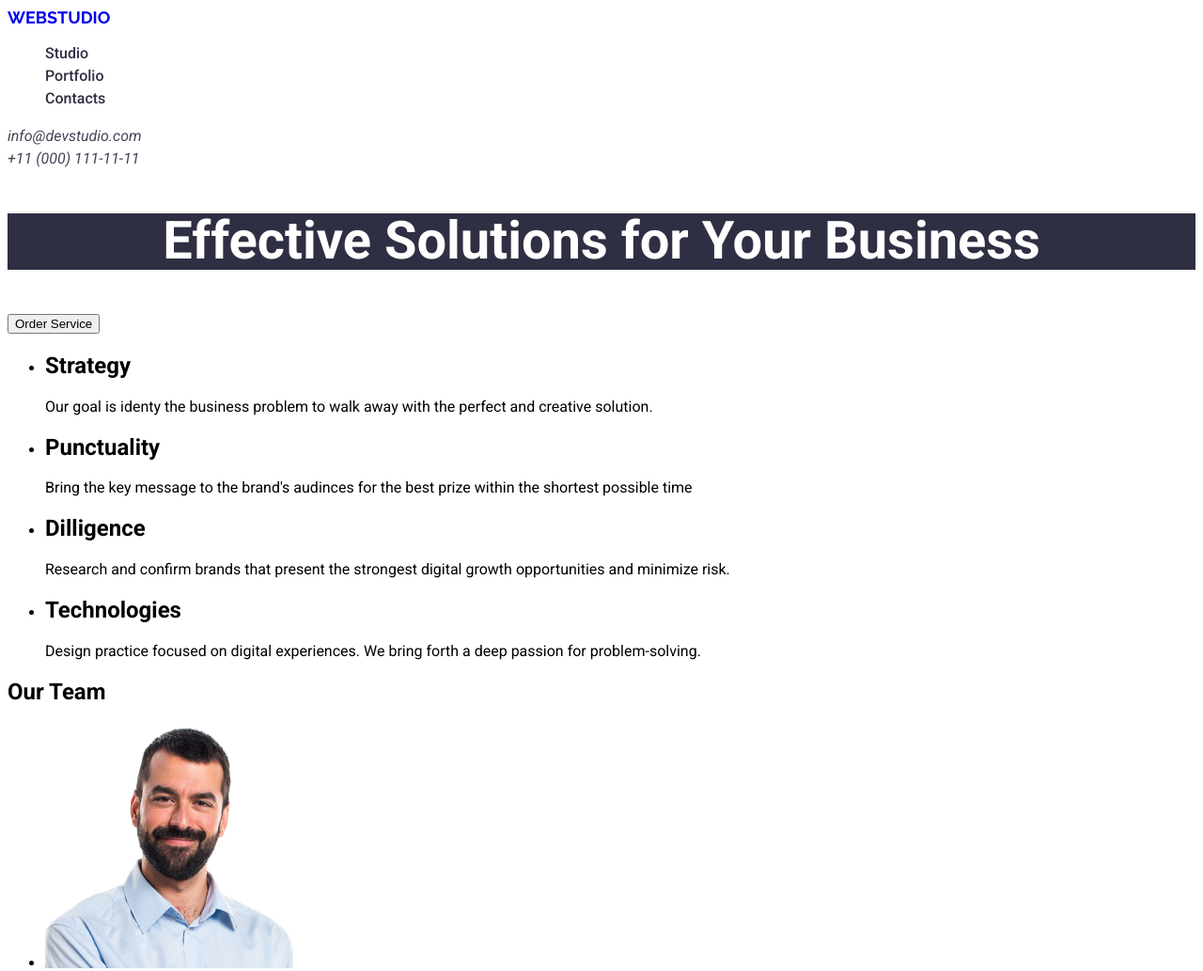
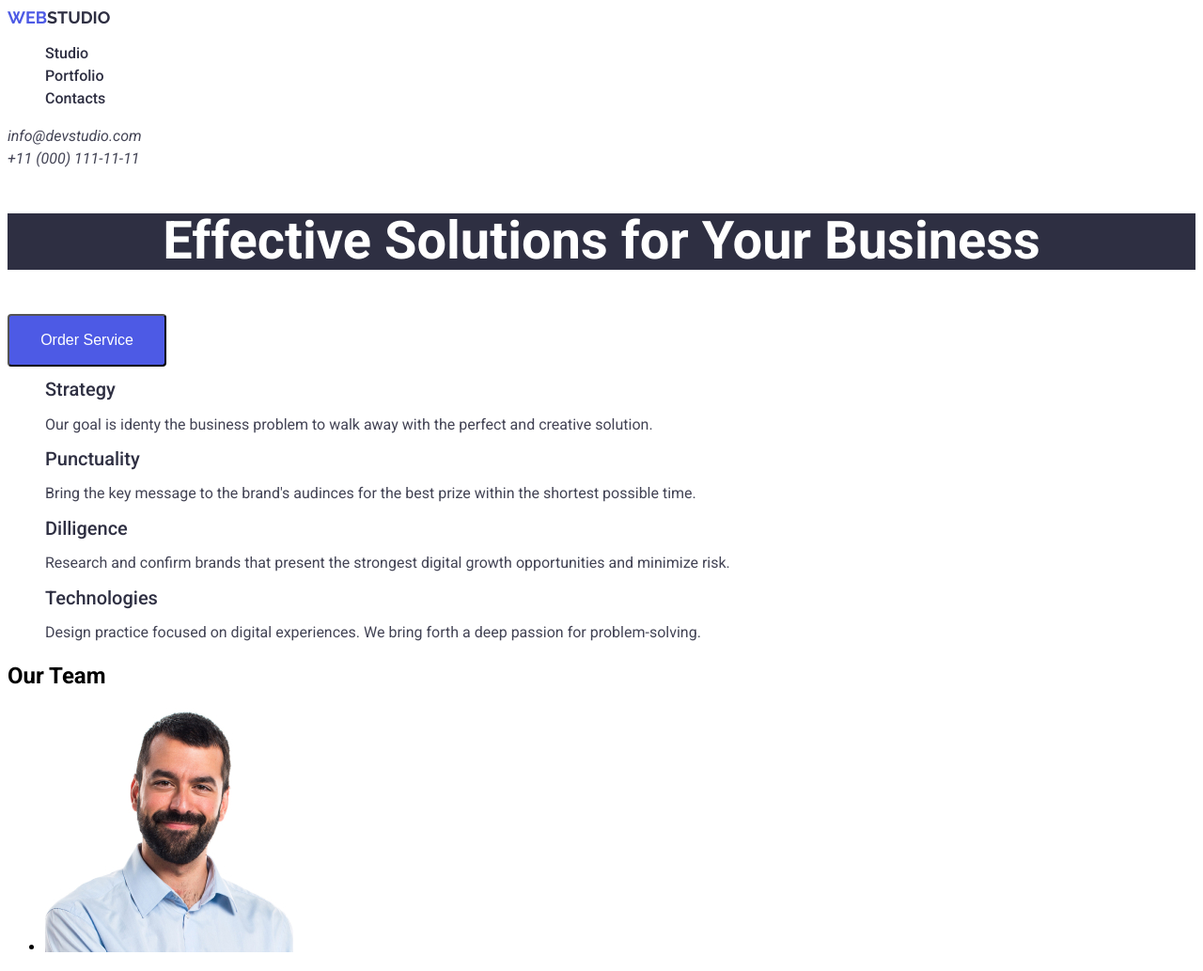
Before and after one commit to beyzaozdemr/goit-markup-hw-01, a plain HTML site: page index.html in a window 1280 px wide. Shown: the top 1033 px of the page at 94% size. Drawn offline with Linux system fonts and the light colour scheme.

Commit message:
finished two sections

```diff
--- a/index.html
+++ b/index.html
@@ -12,7 +12,7 @@
   <body>
     <header>
       <a class="page-logo-text" href="#" target="_blank"
-        >WEBSTUDIO
+        > <span>WEB</span>STUDIO
         <link
           href="https://fonts.googleapis.com/css2?family=Raleway:ital,wght@0,100..900;1,100..900&family=Roboto:ital,wght@0,100;0,300;0,400;0,500;0,700;0,900;1,100;1,300;1,400;1,500;1,700;1,900&display=swap"
           rel="stylesheet"
@@ -41,7 +41,7 @@
         <button type="button">Order Service</button>
       </section>
       <section>
-        <ul>
+        <ul class="first-list-main">
           <li>
             <h2>Strategy</h2>
             <p>
@@ -53,7 +53,7 @@
             <h2>Punctuality</h2>
             <p>
               Bring the key message to the brand's audinces for the best prize
-              within the shortest possible time
+              within the shortest possible time.
             </p>
           </li>
           <li>
--- a/styles.css
+++ b/styles.css
@@ -7,6 +7,12 @@ body {
   font-family: "Raleway", sans-serif;
   font-size: 18px;
   text-decoration: none;
+  color:#2E2F42;
+
+}
+header a span{
+    color:#4D5AE5;
+
 }
 .page-menu-list li {
     list-style-type: none;
@@ -50,3 +56,38 @@ h1{
     background-color: #2e2f42;
     text-align: center;
 }
+button {
+    background-color: #4D5AE5;
+    width: 169px;
+    height: 56px;
+    top: 428px;
+    left: 638px;
+    color: #ffffff;
+    cursor: pointer;
+    border-radius: 4px;
+    padding:16px, 32px, 16px, 32px;
+    gap: 10px;
+    font-weight: 500;
+    font-size: 16px;
+    line-height: 1.5;
+    letter-spacing: 4%;
+}
+button :hover{
+    color: #404BBF;
+}
+.first-list-main li {
+    list-style: none;
+}
+.first-list-main li h2 {
+    font-weight: 500;
+    font-size: 20px;
+    line-height: 0.83;
+    letter-spacing: 2%;
+    color: #2E2F42;
+}
+.first-list-main li p {
+    font-size: 16px;
+    line-height: 1.5;
+    letter-spacing: 2%;
+    color: #434455;
+}
```
